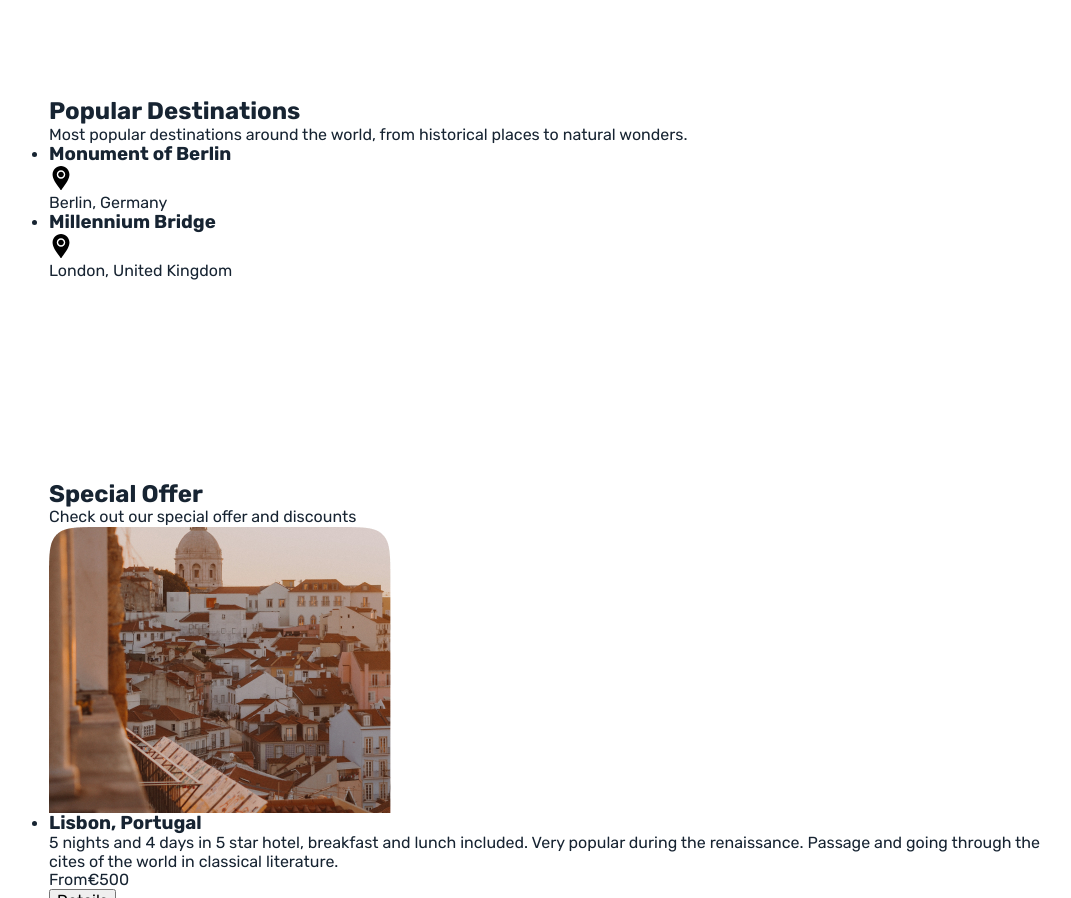
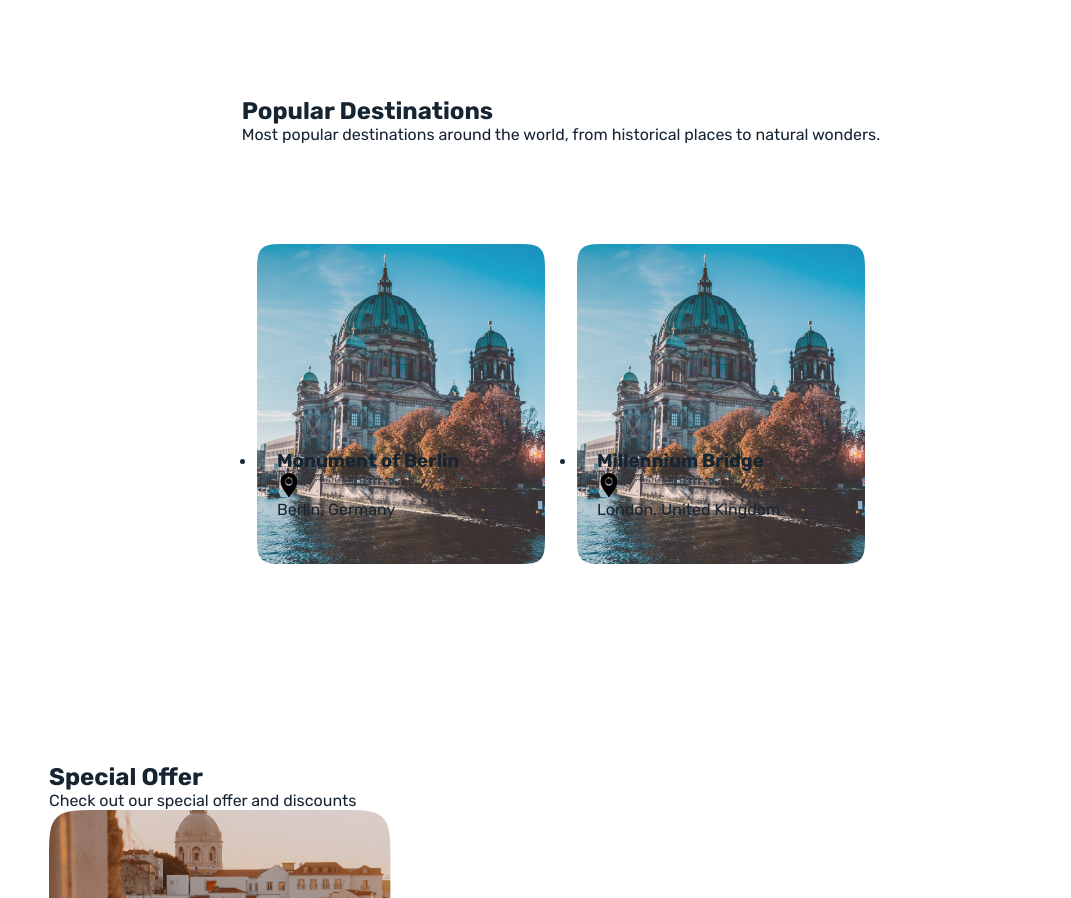
Before and after one commit to llizzokk/travellian-project, a plain HTML site: page index.html in a window 1280 px wide. Shown: the part 860-1758 px from the top of the page, without its empty margins (79-1150 px from the left). Drawn offline with nearby package versions, Linux system fonts and the light colour scheme.

Commit message:
update css

```diff
--- a/css/styles.css
+++ b/css/styles.css
@@ -35,6 +35,9 @@ img {
 }
 .section {
   padding: 80px 0;
+}
+button {
+  cursor: pointer;
 }
 
 /* header */
@@ -207,7 +210,6 @@ img {
   padding: 40px 20px;
 }
 .hero-btn {
-  cursor: pointer;
   display: flex;
   align-items: center;
   justify-content: center;
@@ -221,6 +223,46 @@ img {
 }
 .hero-btn-icon {
   fill: #fff;
+}
+
+/* popular */
+
+.popular-container {
+  display: flex;
+  flex-direction: column;
+  align-items: center;
+  justify-content: center;
+}
+.popular-head {
+  margin-bottom: 100px;
+}
+.popular-title {
+}
+.popular-text {
+}
+.popular-list-wrap {
+}
+.popular-list {
+  display: flex;
+  flex-wrap: wrap;
+  gap: 32px;
+}
+.popular-list-item {
+  background-image: url(../images/berlin-mob.jpg);
+  background-position: center;
+  background-repeat: no-repeat;
+  background-size: cover;
+  width: 288px;
+  height: 320px;
+  padding: 207px 20px 40px 20px;
+}
+.popular-item-title {
+}
+.popular-item-text-wrap {
+}
+.popular-item-icon {
+}
+.popular-item-text {
 }
 
 /* media */
```
